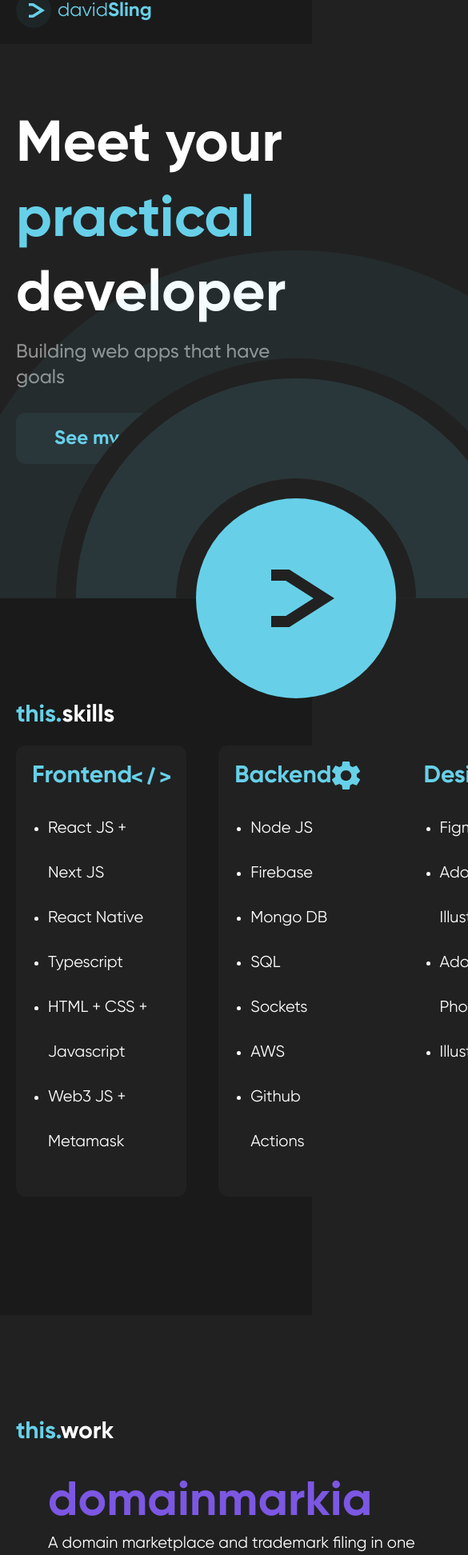
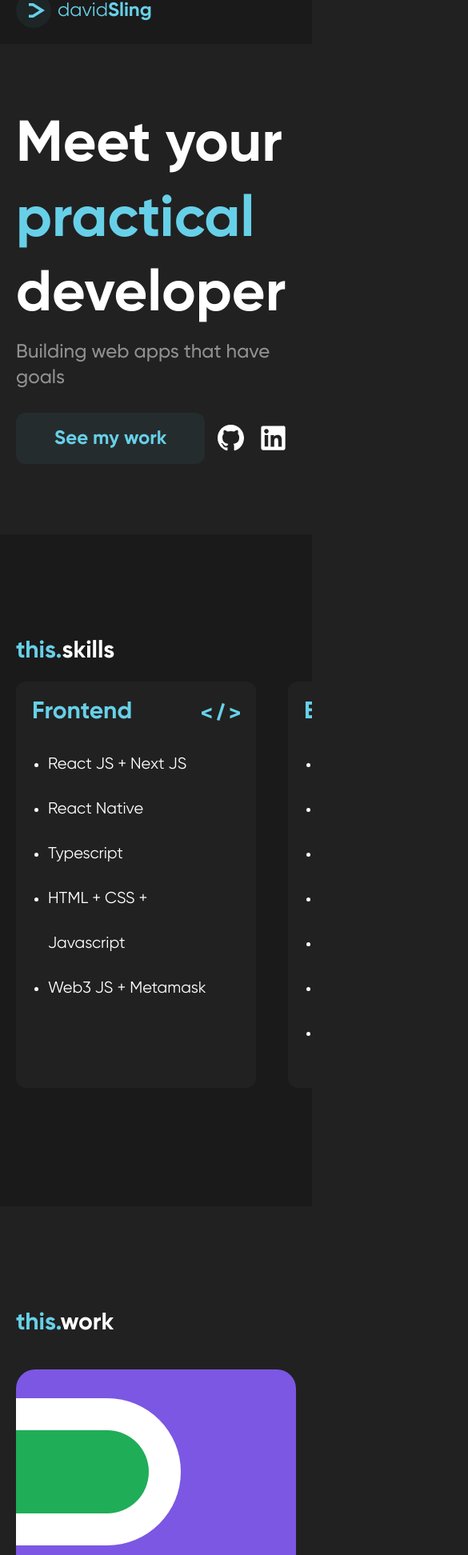
Before and after one commit to david-sling/portfolio-2, a Next.js app: page / in a window 390 px wide. Shown: the part 29-1973 px from the top of the page at 80% size, 585 px wide, since content can reach past the window. Built offline with nearby package versions, Linux system fonts and the light colour scheme.

Commit message:
fix: responsive issues

```diff
--- a/src/components/common/SkillCard.tsx
+++ b/src/components/common/SkillCard.tsx
@@ -9,7 +9,7 @@ interface Props {
 }
 
 export const SkillCard: FC<Props> = ({ label, icon, skills, className }) => (
-  <div className={cn("flex-1 bg-dark p-5 rounded-xl", className)}>
+  <div className={cn("flex-1 min-w-[300px] bg-dark p-5 rounded-xl", className)}>
     <div className="flex items-center justify-between">
       <h3 className="text-3xl font-bold text-primary">{label}</h3>
       {icon}
--- a/src/components/common/WorkCard.tsx
+++ b/src/components/common/WorkCard.tsx
@@ -22,15 +22,17 @@ export const WorkCard: FC<Props> = ({
   illustration,
   className,
 }) => (
-  <div className={cn("flex -m-5 even:flex-row-reverse", className)}>
-    <div className="bg-dark-800 h-[257px] max-w-[800px] overflow-hidden flex-1 rounded-3xl m-5 flex">
+  <div className={cn("flex -m-5 flex-col md:even:flex-row-reverse", className)}>
+    <div className="bg-dark-800 min-h-[257px] max-w-[800px] overflow-hidden flex-1 rounded-3xl m-5 flex">
       {illustration}
     </div>
     <div className="m-5 flex flex-col">
       <h3 style={{ color }} className="text-6xl font-bold">
         {name}
       </h3>
-      <p className="mt-2 mb-5 text-xl max-w-[570px] w-[570px]">{description}</p>
+      <p className="mt-2 mb-5 text-xl max-w-[570px] md:w-[570px]">
+        {description}
+      </p>
       <p className="mb-5 opacity-50 flex">{stack.join(" + ")}</p>
       <Link target="_blank" className="mt-auto self-start" href={projectLink}>
         <button
--- a/src/components/home/Hero.tsx
+++ b/src/components/home/Hero.tsx
@@ -7,7 +7,7 @@ import Link from "next/link";
 
 export const Hero = () => (
   <Section>
-    <div className="mt-20">
+    <div className="my-20">
       <h1 className="text-7xl font-bold leading-[130%]">
         Meet your{" "}
         <span className="text-primary">
@@ -33,7 +33,7 @@ export const Hero = () => (
         </div>
       </div>
     </div>
-    <div className="flex justify-end items-center h-0 mt-40">
+    <div className="justify-end items-center h-0 mt-20 hidden md:flex">
       <div className="w-0 ml-[100px]">
         <LogoRipple />
       </div>
--- a/src/components/home/Skills.tsx
+++ b/src/components/home/Skills.tsx
@@ -9,7 +9,7 @@ export const Skills = () => (
     <h2 className="text-3xl font-bold">
       <span className="text-primary">this.</span>skills
     </h2>
-    <div className="flex -mx-5">
+    <div className="flex -mx-5 overflow-x-auto">
       <SkillCard
         label="Frontend"
         icon={<JSXIcon />}
```
